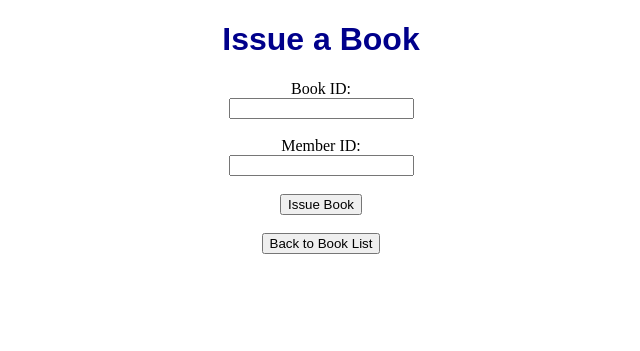
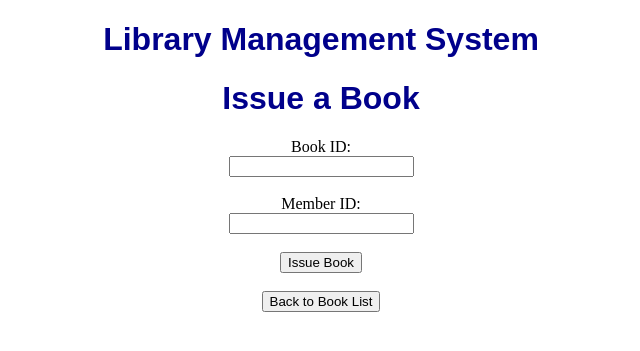
Before and after one commit to Deepesh1502/Library-Management, a Django app: page /issue/ in a window 1280 px wide. Shown: the top 351 px of the page, without its empty margins (319-959 px from the left). Run offline with Django 5.2, Linux system fonts and the light colour scheme.

Commit message:
Update issue_book.html

```diff
--- a/library_mgmt/library_app/templates/issue_book.html
+++ b/library_mgmt/library_app/templates/issue_book.html
@@ -14,15 +14,16 @@
     </style>
 </head>
 <body>
+    <h1>Library Management System</h1>
     <h1>Issue a Book</h1>
     <form method="post">
         {% csrf_token %}
         <label>Book ID:</label><br>
-        <input type="number" name="book_id" required><br><br>
-
+        <input type="number" name="book_id" required>
+        <br><br>
         <label>Member ID:</label><br>
-        <input type="number" name="member_id" required><br><br>
-
+        <input type="number" name="member_id" required>
+        <br><br>
         <input type="submit" value="Issue Book">
     </form>
     <br>
```
